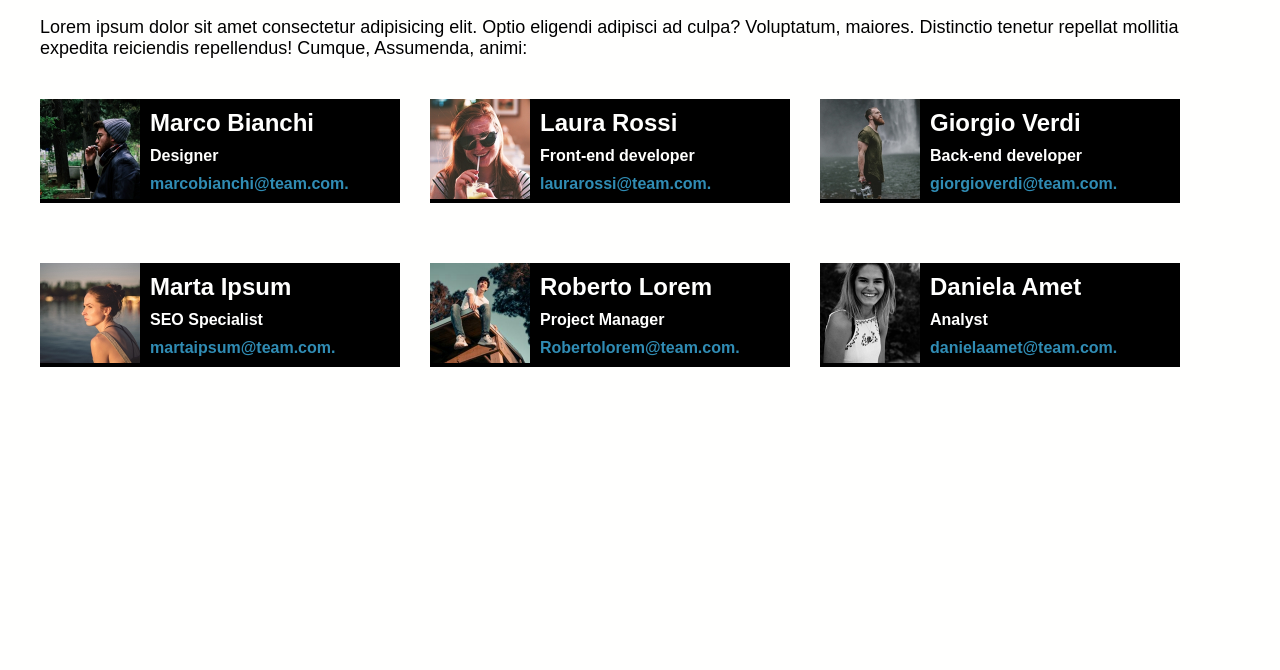
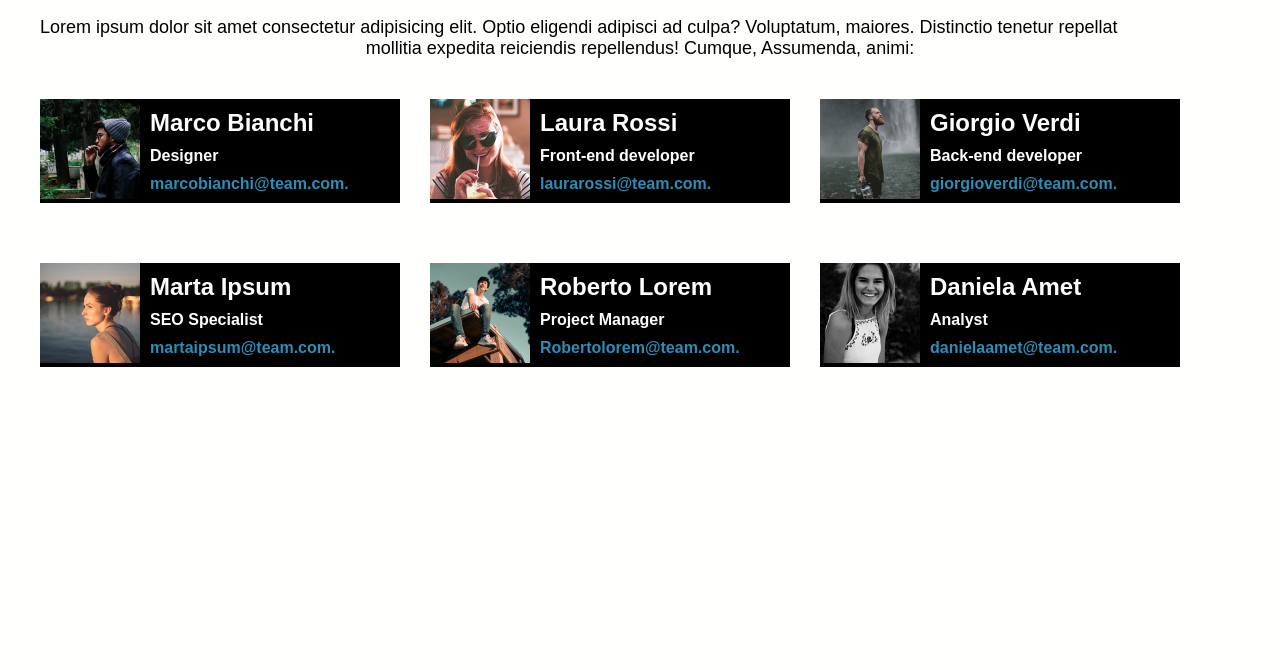
Before and after one commit to AugustoM94/html-css-float-cards, a plain HTML site: page index.html in a window 1280 px wide. Shown: the part 130-800 px from the top of the page. Drawn offline with Linux system fonts and the light colour scheme.

Commit message:
fix span

```diff
--- a/css/style.css
+++ b/css/style.css
@@ -66,5 +66,6 @@ h2 {
 }
 
 span {
-    text-align: middle;
+    text-align: center;
+    display: block;
 }
--- a/index.html
+++ b/index.html
@@ -12,7 +12,7 @@
          <h1>Meet Our Team</h1>
 
           <div class="paragraph">
-             <p>Lorem ipsum dolor sit amet consectetur adipisicing elit. Optio eligendi adipisci ad culpa? Voluptatum, maiores. Distinctio tenetur repellat mollitia expedita reiciendis repellendus! Cumque, Assumenda, animi:</p>
+             <p>Lorem ipsum dolor sit amet consectetur adipisicing elit. Optio eligendi adipisci ad culpa? Voluptatum, maiores. Distinctio tenetur repellat<span> mollitia expedita reiciendis repellendus! Cumque, Assumenda, animi:</span></p>
           </div>
      </header>
     <main class="main clearfix">
```
